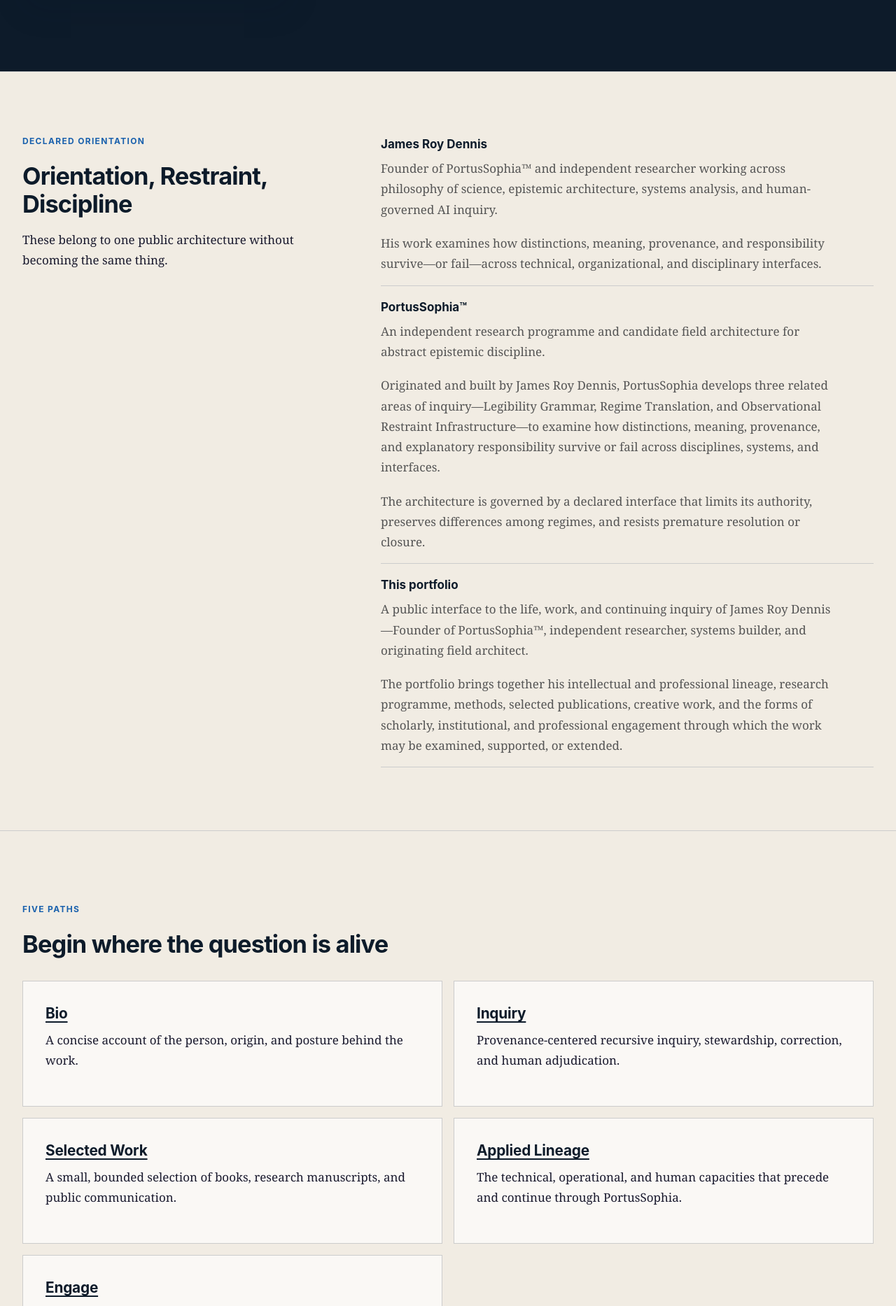
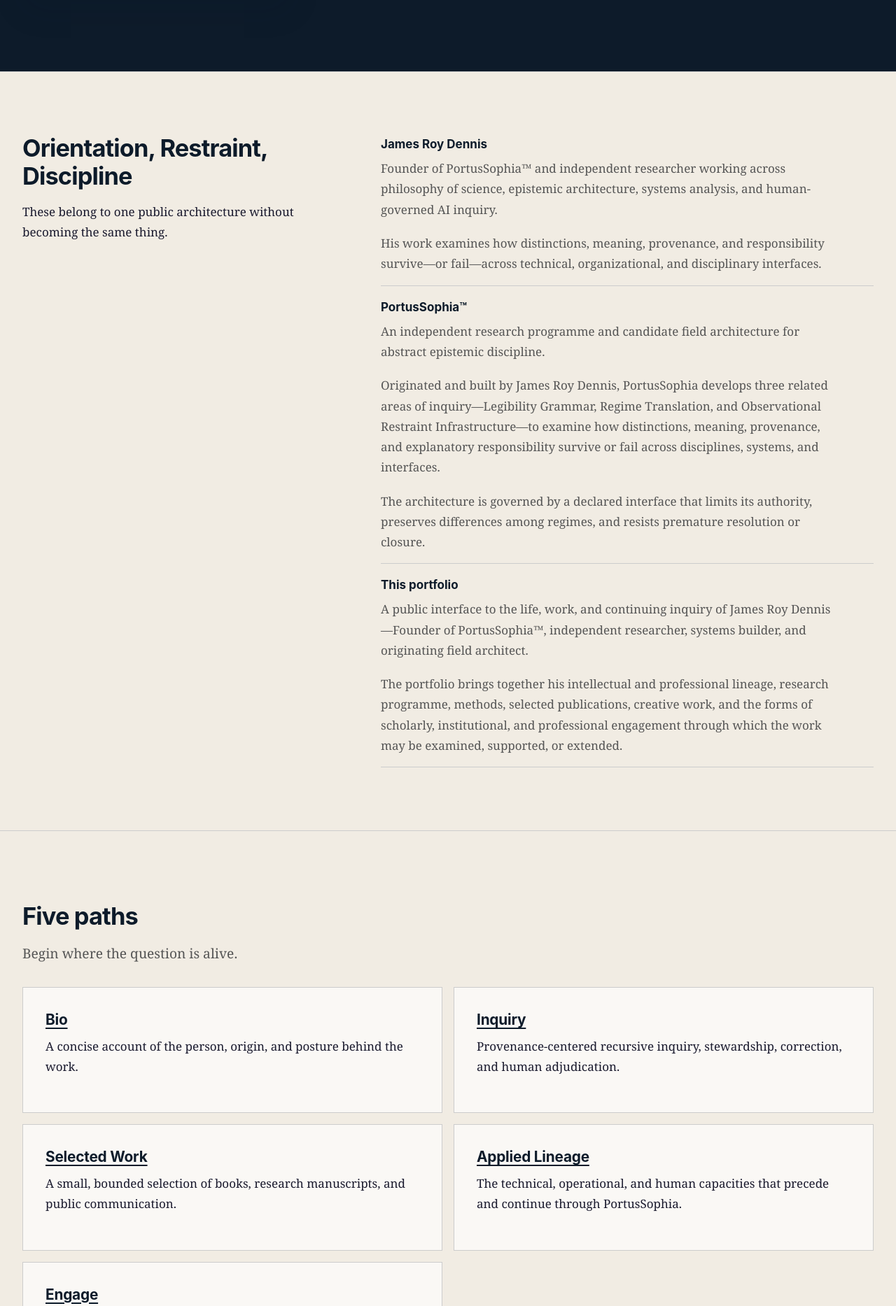
Before and after one commit to portussophia/portussophia-founder, a Jekyll site: the page built from index.md, in a window 1280 px wide. Shown: the part 580-2447 px from the top of the page at 70% size. Built offline with Jekyll 4.4.1, drawn with Linux system fonts in a browser that asks for light colours.

Commit message:
eyebrow style headers adjusted

```diff
--- a/assets/css/site.css
+++ b/assets/css/site.css
@@ -478,6 +478,13 @@ blockquote {
 
 .distinction-list dd p:last-child {
   margin-bottom: 0;
+}
+
+.paths-intro {
+  max-width: var(--measure);
+  margin: 0.45rem 0 0;
+  color: var(--warm-slate);
+  font-size: clamp(1.05rem, 2vw, 1.2rem);
 }
 
 .pathways,
--- a/index.md
+++ b/index.md
@@ -26,7 +26,6 @@ permalink: /
 <section class="orientation-band" aria-labelledby="orientation-heading">
   <div class="shell orientation-grid">
     <div>
-      <p class="section-label">Declared orientation</p>
       <h2 id="orientation-heading">Orientation, Restraint, Discipline</h2>
       <p>These belong to one public architecture without becoming the same thing.</p>
     </div>
@@ -58,8 +57,8 @@ permalink: /
 </section>
 
 <section class="home-paths shell" aria-labelledby="paths-heading">
-  <p class="section-label">Five paths</p>
-  <h2 id="paths-heading">Begin where the question is alive</h2>
+  <h2 id="paths-heading">Five paths</h2>
+  <p class="paths-intro">Begin where the question is alive.</p>
   <div class="pathways">
     <article class="path-card">
       <h3><a href="{{ '/bio/' | relative_url }}">Bio</a></h3>
@@ -86,7 +85,6 @@ permalink: /
 
 <section class="closing-return" aria-labelledby="programme-heading">
   <div class="shell">
-    <p class="section-label">Programme boundary</p>
     <h2 id="programme-heading">The complete programme record lives elsewhere</h2>
     <p>Definitions, field architecture, programme governance, the full research catalogue, provenance, and artifact standing remain canonical at <a href="https://public.portussophia.com">PortusSophia™</a>.</p>
   </div>
```
